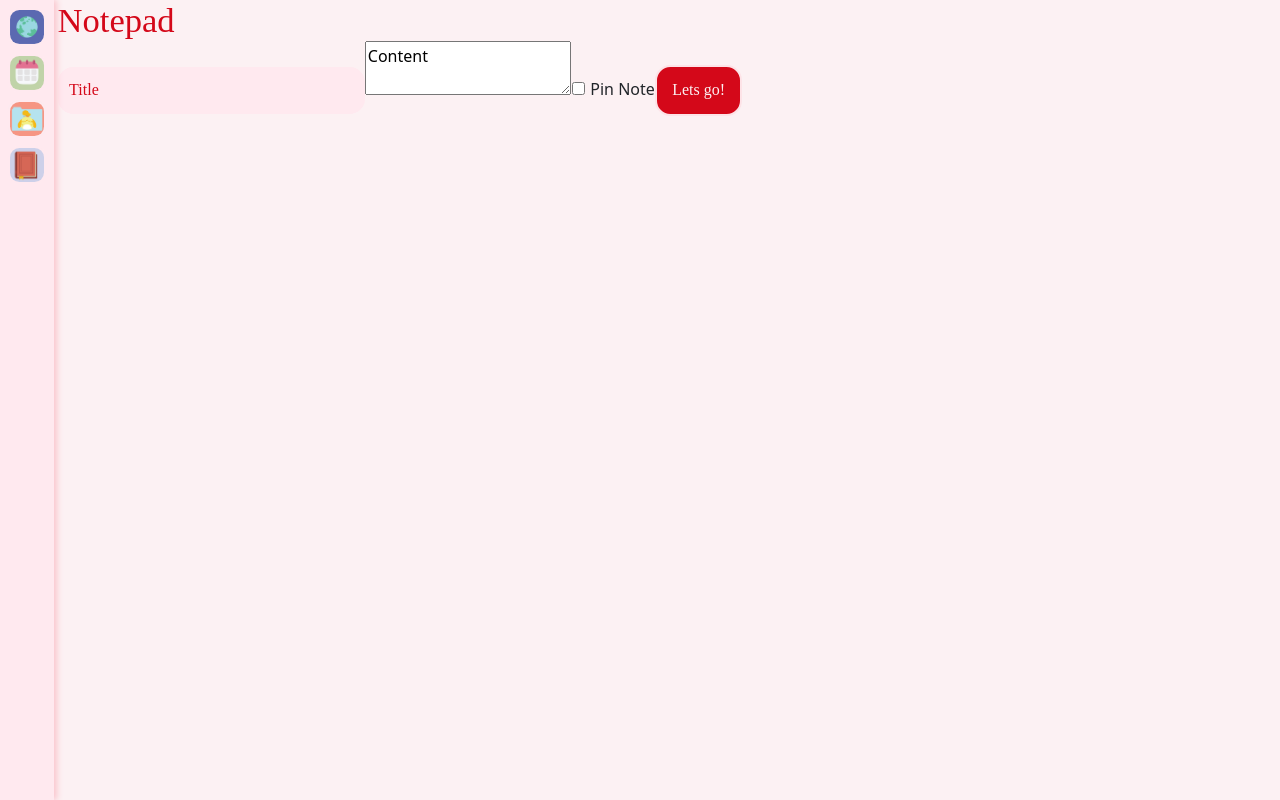
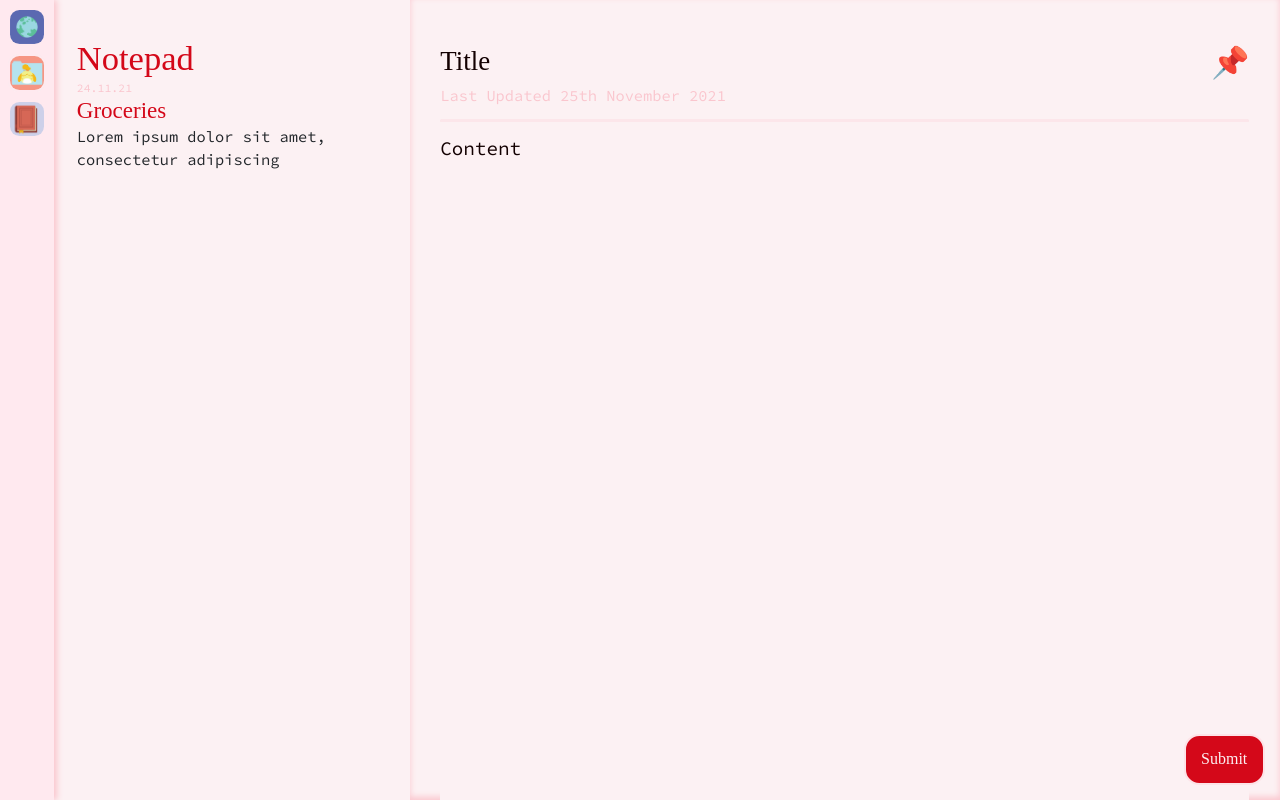
Before and after one commit to jmhar3/DreamJournal_app, a React (Create React App) app: page /newnote in a window 1280 px wide. Built offline with nearby package versions, Linux system fonts and the light colour scheme; a web font is replaced by a local one.

Commit message:
note layout + form design

```diff
--- a/src/containers/nav.js
+++ b/src/containers/nav.js
@@ -13,10 +13,6 @@ const Nav = () => {
     const [homeLabel, setHome] = useState(false)
     const showHome = () => setHome(true);
     const hideHome = () => setHome(false);
-
-    const [calendarLabel, setCalendar] = useState(false)
-    const showCalendar = () => setCalendar(true);
-    const hideCalendar = () => setCalendar(false);
 
     const [accountLabel, setAccount] = useState(false)
     const showAccountLabel = () => setAccount(true);
@@ -38,7 +34,7 @@ const Nav = () => {
     const showNewTransaction = () => setNewTransaction(true);
     const hideNewTransaction = () => setNewTransaction(false);
 
-    const showLabels = homeLabel || calendarLabel || accountLabel || newGoalLabel || newNoteLabel || newTransactionLabel
+    const showLabels = homeLabel || accountLabel || newGoalLabel || newNoteLabel || newTransactionLabel
 
     function showAccount(e) {
         e.preventDefault();
@@ -52,17 +48,10 @@ const Nav = () => {
         newGoal.style.display = 'flex';
     }
 
-    function showNewNote(e) {
-        e.preventDefault();
-        const newNote = document.getElementById('new-note');
-        newNote.style.display = 'flex';
-    }
-
     return (
         <header>
             <nav onMouseLeave={hideTrackers} >
                 <Link to="/dashboard" className="menu-icon"><img src={home} alt="home" onMouseOver={showHome} onMouseLeave={hideHome} /></Link>
-                <Link to="/calendar" className="menu-icon"><img src={calendar} alt="calendar" onMouseOver={showCalendar} onMouseLeave={hideCalendar} /></Link>
                 <button onClick={showAccount} className="menu-icon"><img src={account} alt="account" onMouseOver={showAccountLabel} onMouseLeave={hideAccount} /></button>
                 <span className="menu-icon"
                   onMouseOver={showTrackers}
@@ -81,7 +70,6 @@ const Nav = () => {
             </nav>
             <ul style={{ display: (showLabels ? 'flex' : 'none')}}>
                 <li style={{ visibility: (homeLabel ? 'visible' : 'hidden') }}>DreamJournal</li>
-                <li style={{ visibility: (calendarLabel ? 'visible' : 'hidden') }}>Calendar</li>
                 <li style={{ visibility: (accountLabel ? 'visible' : 'hidden') }}>Account</li>
                 <li style={{ visibility: 'hidden' }}>New Record</li>
                 <li style={{ visibility: (newGoalLabel ? 'visible' : 'hidden') }}>New Goal</li>
--- a/src/containers/newNote.js
+++ b/src/containers/newNote.js
@@ -1,31 +1,35 @@
 const NewNote = () => {
-    const dateTime = new Date()
-    const day = dateTime.getDate()
-    const month = dateTime.getMonth() + 1
-    const year = dateTime.getFullYear()
-    const hours = dateTime.getHours() + 1
-    const minutes = dateTime.getMinutes() + 1
-    const today = year + "-" + month + "-" + day + "T" + hours + ":" + minutes
-
-    function hideNewNote(e) {
-        e.preventDefault();
-        const newNote = document.getElementById('new-note');
-        newNote.style.display = 'none';
-    }
+    // const dateTime = new Date()
+    // const day = dateTime.getDate()
+    // const month = dateTime.getMonth() + 1
+    // const year = dateTime.getFullYear()
+    // const hours = dateTime.getHours() + 1
+    // const minutes = dateTime.getMinutes() + 1
+    // const today = year + "-" + month + "-" + day + "T" + hours + ":" + minutes
 
     return (
-        <div id="new-note">
-            <section>
+        <div id="note">
+            <section id="note-left">
                 <h1>Notepad</h1>
+                <div>
+                    <p className="label">24.11.21</p>
+                    <h3>Groceries</h3>
+                    <p>Lorem ipsum dolor sit amet, consectetur adipiscing</p>
+                </div>
             </section>
-            <section>
+            <section id="note-right">
                 <form>
-                    <input type="text" name="title" placeholder="Title" />
+                    <span>
+                        <input type="text" name="title" placeholder="Title" />
+                        <div id="checkbox-container">
+                            <input id="checkbox" type="checkbox"/>
+                            <label for="checkbox" ></label>
+                        </div>
+                    </span>
+                    <p className="label">Last Updated 25th November 2021</p>
+                    <hr />
                     <textarea value="Content" />
-                    <label>
-                        <input type="checkbox" /> Pin Note
-                    </label>
-                    <input type="submit" value="Lets go!" />
+                    <input type="submit" value="Submit" className="button" />
                 </form>
             </section>
         </div>
--- a/src/css/App.css
+++ b/src/css/App.css
@@ -35,7 +35,7 @@ h1, h2, h3, h4, h5, li, a, button, input {
   margin: 0;
 }
 
-p {
+p, textarea {
   font-family: 'Regular';
   font-weight: normal;
   margin: 0;
@@ -161,9 +161,9 @@ hr {
   margin-bottom: .9vw;
 }
 
-/* Input Fields */
+/* Form Fields */
 
-input {
+input, textarea {
   background-color: var(--light-mid);
   width: 24vw;
   padding: .9vw;
@@ -171,12 +171,12 @@ input {
   border-radius: 1.2vw;
 }
 
-input:hover {
+input:hover, textarea:hover {
   border-radius: 3vw;
   box-shadow: 0 1px 6px 1px var(--strong);
 }
 
-input:focus {
+input:focus, textarea:focus {
   background-color: var(--mid);
   outline: none;
 }
--- a/src/css/new-note.css
+++ b/src/css/new-note.css
@@ -0,0 +1,101 @@
+#note-left, #note-right {
+    height: 100%;
+    padding: 1.5vw;
+    padding-top: 3vw;
+}
+
+#note-left {
+    width: 32%;
+    float: left;
+}
+
+#note-right {
+    width: 68%;
+    position: fixed;
+    right: 0;
+    top: 0;
+    padding-left: 2.4vw;
+    padding-right: 2.4vw;
+    -moz-box-shadow: 0 -3px 6px var(--strong) inset;
+    -webkit-box-shadow: 0 -3px 6px var(--strong) inset;
+    box-shadow: 0 -3px 6px var(--strong) inset;
+}
+
+#note-right span {
+    display: flex;
+    justify-content: space-between;
+}
+
+#note-right input[type=text], #note-right textarea {
+    padding: 0;
+    background-color: var(--light);
+    font-size: 2.1vw;
+    padding-top: 0;
+    padding-bottom: 0;
+    width: 100%;
+    color: var(--dark);
+    border-radius: 0;
+}
+
+#note-right textarea  {
+    font-size: 1.5vw;
+    height: 87vh;
+    resize: none;
+}
+
+#note-right input[type=text]:hover, #note-right textarea:hover {
+    -moz-box-shadow: none;
+    -webkit-box-shadow: none;
+    box-shadow: none;
+}
+
+#note-right input[type=text]::placeholder {
+    color: var(--dark);
+}
+
+#note-right .label, #note-right hr {
+    font-size: 1.2vw;
+}
+
+#note-right input[type=submit] {
+    position: fixed;
+    bottom: 1.2vw;
+    right: 1.2vw;
+}
+
+/* CHECKBOX */
+
+#checkbox-container {
+    margin-left: 1.2vw;
+}
+
+input[type=checkbox] {
+    display: none;
+}
+
+input + label {
+    font-size: 2.4vw;
+    transition: .1s all;
+    cursor: pointer;
+    z-index: 999 !important;
+}
+
+input + label:hover {
+    transform: scale(.95);
+}
+
+input + label:after {
+    content: "📌";
+}
+
+input:checked + label {
+    transform: scale(1.1);
+}
+
+input:checked + label:hover {
+    transform: scale(1.05);
+}
+
+input:checked + label:after {
+    content: "⭐";
+}
```
Also changed, not shown: src/App.js (+15 -0 lines).
